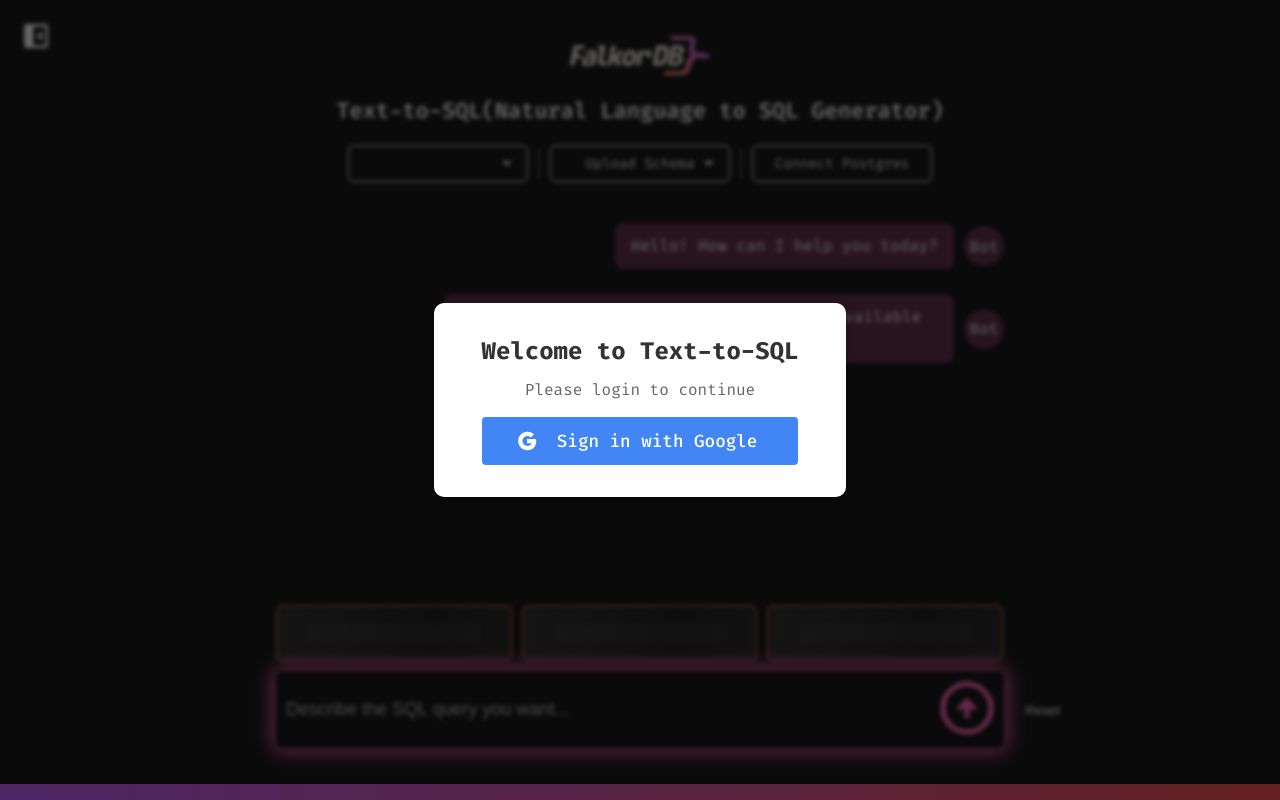
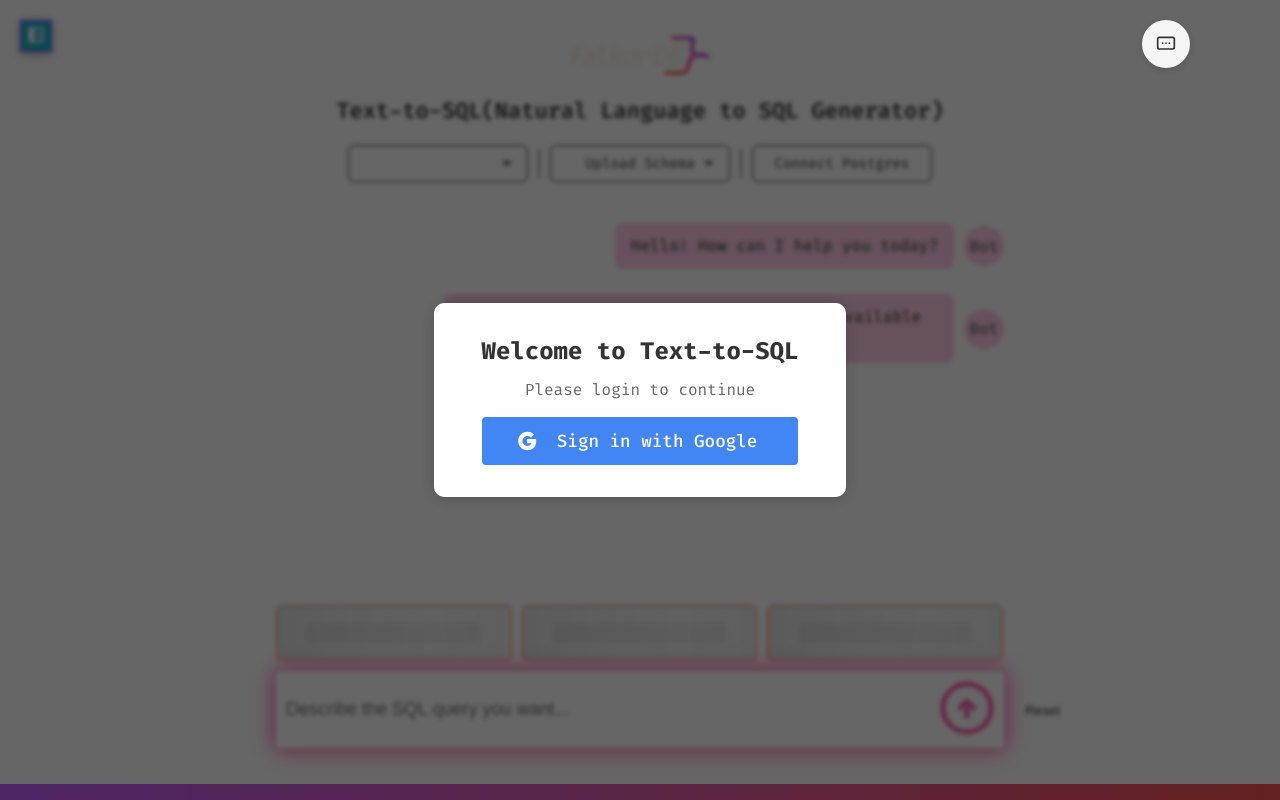
Before and after one commit to FalkorDB/QueryWeaver, a Flask app: page / in a window 1280 px wide. Run offline with Flask 3, Linux system fonts and the light colour scheme; lists and menus that the app fills with data are empty.

Commit message:
add dark/light mode

```diff
--- a/api/static/css/chat.css
+++ b/api/static/css/chat.css
@@ -32,6 +32,66 @@
   /* Tertiary text color */
   --falkor-highlight: #20C9D8;
   /* Highlight color */
+  --accent-green: #4CAF50;
+  /* Success/final result color */
+  --icon-filter: invert(1);
+  /* Dark theme - invert icons for white appearance */
+  --bg-tertiary: #2a2a2a;
+  /* Tertiary background */
+  --border-color: #555;
+  /* Border color */
+}
+
+/* Light theme variables */
+[data-theme="light"] {
+  --falkor-primary: #7466FF;
+  --falkor-secondary: #FFFFFF;
+  --falkor-tertiary: #FF66B3;
+  --falkor-quaternary: #F5F5F5;
+  --dark-bg: #FFFFFF;
+  --falkor-accent: #19B6C9;
+  --falkor-border-primary: #7466FF;
+  --falkor-border-secondary: #FF804D;
+  --falkor-border-tertiary: #333333;
+  --text-primary: #333333;
+  --text-secondary: #666666;
+  --text-tertiary: #999999;
+  --falkor-highlight: #20C9D8;
+  --accent-green: #2E7D32;
+  /* Darker green for light theme */
+  --icon-filter: invert(0);
+  /* Light theme - no inversion for dark icons */
+  --bg-tertiary: #F0F0F0;
+  /* Light tertiary background */
+  --border-color: #DDD;
+  /* Light border color */
+}
+
+/* System theme detection */
+@media (prefers-color-scheme: light) {
+  [data-theme="system"] {
+    --falkor-primary: #7466FF;
+    --falkor-secondary: #FFFFFF;
+    --falkor-tertiary: #FF66B3;
+    --falkor-quaternary: #F5F5F5;
+    --dark-bg: #FFFFFF;
+    --falkor-accent: #19B6C9;
+    --falkor-border-primary: #7466FF;
+    --falkor-border-secondary: #FF804D;
+    --falkor-border-tertiary: #333333;
+    --text-primary: #333333;
+    --text-secondary: #666666;
+    --text-tertiary: #999999;
+    --falkor-highlight: #20C9D8;
+    --accent-green: #2E7D32;
+    /* Darker green for light theme */
+    --icon-filter: invert(0);
+    /* Light theme - no inversion for dark icons */
+    --bg-tertiary: #F0F0F0;
+    /* Light tertiary background */
+    --border-color: #DDD;
+    /* Light border color */
+  }
 }
 
 @font-face {
@@ -94,7 +154,7 @@
   justify-content: center;
   gap: 20px;
   background: var(--falkor-secondary);
-  color: white;
+  color: var(--text-primary);
   padding: 16px 20px;
   text-align: center;
   position: relative;
@@ -333,21 +397,55 @@
   top: 20px;
   left: 20px;
   z-index: 10;
+  background: var(--falkor-accent);
+  box-shadow: 0 2px 8px rgba(0,0,0,0.3);
 }
 
 .menu-trigger {
   border: none;
   height: 32px;
   width: 32px;
+  background: var(--falkor-accent);
+  border: 2px solid var(--falkor-primary);
+  box-shadow: 0 2px 6px rgba(0,0,0,0.2);
 }
 
-#side-menu-button img {
-  background: var(--falkor-secondary);
+.menu-trigger:hover {
+  background: var(--falkor-primary);
+  border-color: var(--falkor-tertiary);
+  box-shadow: 0 4px 12px rgba(0,0,0,0.4);
+}
+
+.menu-trigger img {
+  width: 20px;
+  height: 20px;
+  filter: brightness(0) invert(1);
+  transition: filter 0.2s ease;
+}
+
+#menu-button {
+  background: var(--falkor-accent);
+  border: 2px solid var(--falkor-primary);
+  box-shadow: 0 2px 6px rgba(0,0,0,0.2);
+}
+
+#menu-button:hover {
+  background: var(--falkor-primary);
+  border-color: var(--falkor-tertiary);
+  box-shadow: 0 4px 12px rgba(0,0,0,0.4);
 }
 
 #menu-button img {
   rotate: 180deg;
-  background: var(--falkor-quaternary);
+  filter: brightness(0) invert(1);
+}
+
+/* Menu user image styling */
+.menu-user-img {
+  width: 32px;
+  height: 32px;
+  object-fit: cover;
+  background: none !important;
 }
 
 .menu-item {
@@ -993,6 +1091,72 @@
   background: #c0392b;
 }
 
+/* Theme Toggle Button Styles */
+.theme-toggle-btn {
+  position: fixed;
+  top: 20px;
+  right: 90px;
+  z-index: 2000;
+  width: 48px;
+  height: 48px;
+  border: none;
+  border-radius: 50%;
+  background: var(--falkor-quaternary);
+  color: var(--text-primary);
+  box-shadow: 0 2px 8px rgba(0,0,0,0.15);
+  cursor: pointer;
+  transition: all 0.2s ease;
+  display: flex;
+  align-items: center;
+  justify-content: center;
+  padding: 0;
+}
+
+.theme-toggle-btn:hover {
+  box-shadow: 0 4px 12px rgba(0,0,0,0.25);
+  transform: translateY(-1px);
+  background: var(--falkor-accent);
+}
+
+.theme-icon {
+  width: 20px;
+  height: 20px;
+  color: var(--text-primary);
+  transition: all 0.3s ease;
+}
+
+/* Theme icon states */
+[data-theme="dark"] .theme-icon .sun,
+[data-theme="system"] .theme-icon .sun {
+  display: none;
+}
+
+[data-theme="dark"] .theme-icon .moon {
+  display: block;
+}
+
+[data-theme="dark"] .theme-icon .system,
+[data-theme="light"] .theme-icon .system {
+  display: none;
+}
+
+[data-theme="light"] .theme-icon .sun {
+  display: block;
+}
+
+[data-theme="light"] .theme-icon .moon,
+[data-theme="system"] .theme-icon .moon {
+  display: none;
+}
+
+[data-theme="system"] .theme-icon .system {
+  display: block;
+}
+
+[data-theme="system"] .theme-icon .sun {
+  display: none;
+}
+
 /* Destructive Confirmation Styles */
 .destructive-confirmation-container {
   border: 2px solid #ff4444;
--- a/api/static/js/chat.js
+++ b/api/static/js/chat.js
@@ -846,3 +846,52 @@
         });
     }
 });
+
+// Theme Toggle Functionality
+document.addEventListener('DOMContentLoaded', function() {
+    const themeToggleBtn = document.getElementById('theme-toggle-btn');
+
+    // Get theme from localStorage or default to 'system'
+    const currentTheme = localStorage.getItem('theme') || 'system';
+    document.documentElement.setAttribute('data-theme', currentTheme);
+
+    if (themeToggleBtn) {
+        themeToggleBtn.addEventListener('click', function() {
+            const currentTheme = document.documentElement.getAttribute('data-theme');
+            let newTheme;
+
+            // Cycle through themes: dark -> light -> system -> dark
+            switch (currentTheme) {
+                case 'dark':
+                    newTheme = 'light';
+                    break;
+                case 'light':
+                    newTheme = 'system';
+                    break;
+                case 'system':
+                default:
+                    newTheme = 'dark';
+                    break;
+            }
+
+            document.documentElement.setAttribute('data-theme', newTheme);
+            localStorage.setItem('theme', newTheme);
+
+            // Update button title
+            const titles = {
+                'dark': 'Switch to Light Mode',
+                'light': 'Switch to System Mode',
+                'system': 'Switch to Dark Mode'
+            };
+            themeToggleBtn.title = titles[newTheme];
+        });
+
+        // Set initial title
+        const titles = {
+            'dark': 'Switch to Light Mode',
+            'light': 'Switch to System Mode',
+            'system': 'Switch to Dark Mode'
+        };
+        themeToggleBtn.title = titles[currentTheme];
+    }
+});
--- a/api/templates/chat.j2
+++ b/api/templates/chat.j2
@@ -10,6 +10,21 @@
 </head>
 
 <body>
+        <!-- Theme Toggle Button -->
+        <button id="theme-toggle-btn" class="theme-toggle-btn" title="Toggle Theme">
+            <svg class="theme-icon" width="20" height="20" viewBox="0 0 24 24" fill="none" xmlns="http://www.w3.org/2000/svg">
+                <!-- Sun icon -->
+                <circle class="sun" cx="12" cy="12" r="5" stroke="currentColor" stroke-width="2"/>
+                <path class="sun" d="M12 1v2m0 18v2M4.22 4.22l1.42 1.42m12.72 12.72l1.42 1.42M1 12h2m18 0h2M4.22 19.78l1.42-1.42M18.36 5.64l1.42-1.42" stroke="currentColor" stroke-width="2"/>
+                <!-- Moon icon -->
+                <path class="moon" d="M21 12.79A9 9 0 1 1 11.21 3 7 7 0 0 0 21 12.79z" stroke="currentColor" stroke-width="2" fill="currentColor"/>
+                <!-- System icon -->
+                <rect class="system" x="2" y="4" width="20" height="14" rx="2" stroke="currentColor" stroke-width="2" fill="none"/>
+                <circle class="system" cx="8" cy="11" r="1" fill="currentColor"/>
+                <circle class="system" cx="12" cy="11" r="1" fill="currentColor"/>
+                <circle class="system" cx="16" cy="11" r="1" fill="currentColor"/>
+            </svg>
+        </button>
         {% if is_authenticated and user_info %}
         <button id="user-profile-btn" class="user-profile-btn" title="{{ user_info.name }}">
             <img src="{{ user_info.picture }}" alt="{{ user_info.name }}" class="user-profile-img">
@@ -60,8 +75,9 @@
             </div>
         </div>
         <div id="chat-container" class="chat-container">
-            <button class="menu-trigger" id="side-menu-button" title="Open Menu"><img
-                    src="{{ url_for('static', filename='public/icons/menu.svg') }}" alt="Menu"></button>
+            <button class="menu-trigger" id="side-menu-button" title="Open Menu">
+                <img src="{{ url_for('static', filename='public/icons/menu.svg') }}" alt="Menu">
+            </button>
             <div class="chat-header">
                 <img src="{{ url_for('static', filename='public/icons/logo.svg') }}" alt="Chat Logo" class="logo">
                 <h1> Text-to-SQL(Natural Language to SQL Generator)</h1>
```
Also changed, not shown: other parts of api/static/css/chat.css (+24 -20 lines).
